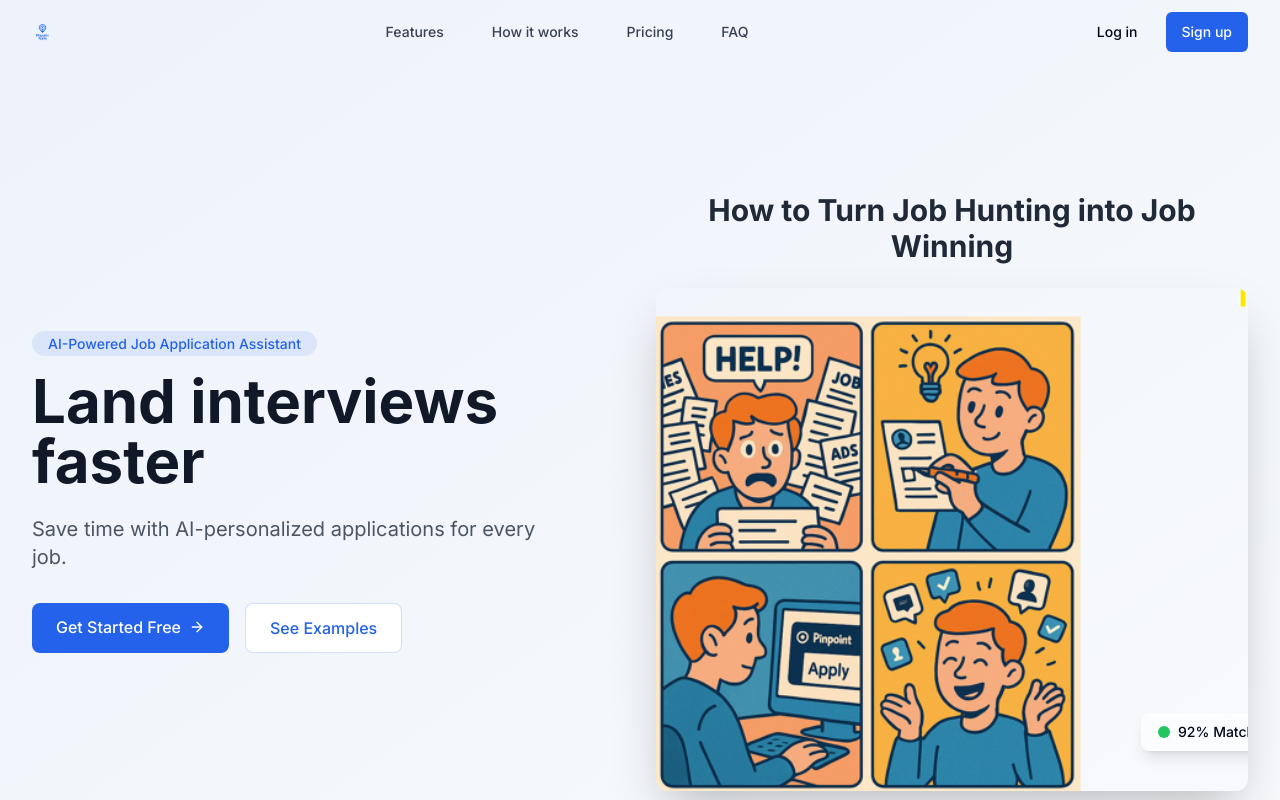
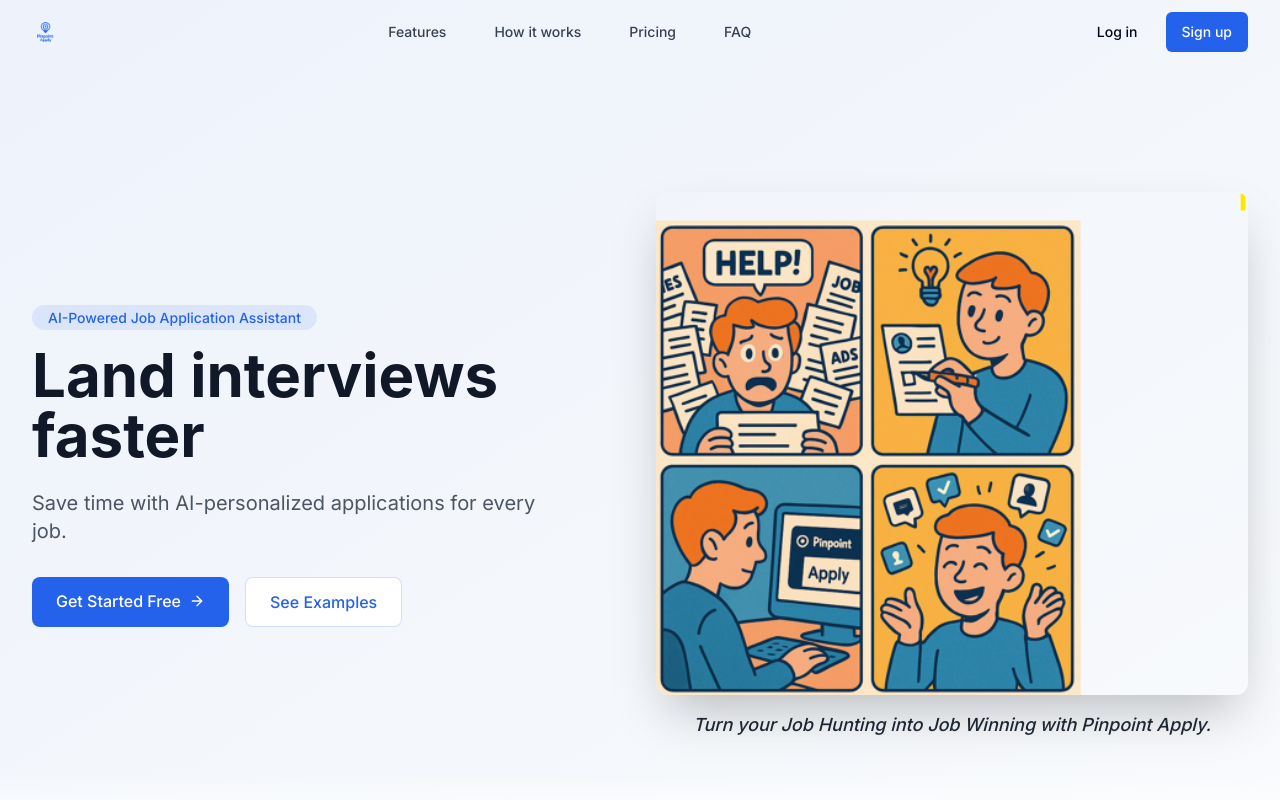
Before and after one commit to cobbdouglas1/pinpointapply, a React (Vite) app: page / in a window 1280 px wide. Shown: the top 800 px of the page. Built offline with nearby package versions, Linux system fonts and the light colour scheme.

Commit message:
Refactor: Improve hero section
- Improved image alignment and sizing.
- Removed the percentage indicator.
- Updated the title.
- Adjusted the logo size.

```diff
--- a/src/components/landing/Hero.tsx
+++ b/src/components/landing/Hero.tsx
@@ -44,24 +44,19 @@ const Hero = () => {
           </div>
 
           <div className={`relative transition-all duration-1000 delay-700 transform ${isLoaded ? 'translate-y-0 opacity-100' : 'translate-y-10 opacity-0'}`}>
-            <h2 className="text-2xl md:text-3xl font-bold text-gray-800 mb-6 text-center">
-              How to Turn Job Hunting into Job Winning
-            </h2>
-
             <div className="relative rounded-xl overflow-hidden shadow-2xl">
               {/* Marketing image */}
               <img
                 src="/lovable-uploads/5ed00384-d043-4cb0-a77d-b7dd3e3773cd.png"
                 alt="Job hunting illustration"
-                className="w-full rounded-xl"
+                className="w-full h-auto rounded-xl"
               />
+            </div>
 
-              {/* Percentage indicator */}
-              <div className="absolute -right-6 bottom-10 glass-card py-2 px-4 rounded-lg shadow-lg flex items-center space-x-2">
-                <div className="w-3 h-3 bg-green-500 rounded-full"></div>
-                <span className="text-sm font-medium">92% Match</span>
-              </div>
-            </div>
+            {/* Title now placed below the image */}
+            <p className="mt-4 text-center text-lg font-medium text-gray-800 italic">
+              Turn your Job Hunting into Job Winning with Pinpoint Apply.
+            </p>
           </div>
         </div>
       </div>
--- a/src/components/layout/Navbar.tsx
+++ b/src/components/layout/Navbar.tsx
@@ -41,7 +41,7 @@ const Navbar = () => {
         <div className="flex justify-between items-center h-16">
           <div className="flex items-center">
             <Link to="/" className="flex items-center">
-              <img src="/lovable-uploads/e90c4387-4554-47b1-a0fd-99da01b27d96.png" alt="PinPoint Apply" className="h-8" />
+              <img src="/lovable-uploads/e90c4387-4554-47b1-a0fd-99da01b27d96.png" alt="PinPoint Apply" className="h-10" />
             </Link>
           </div>
 
```
